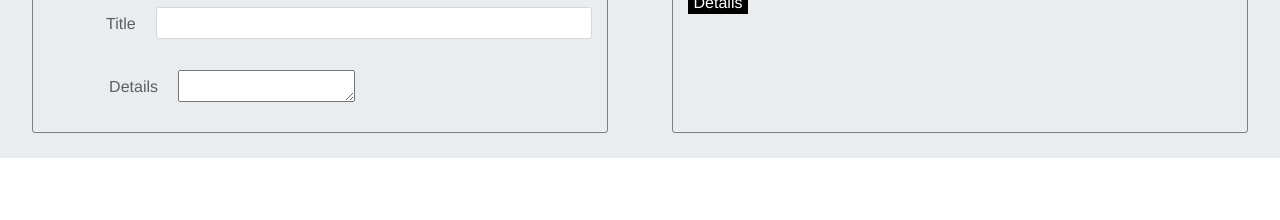
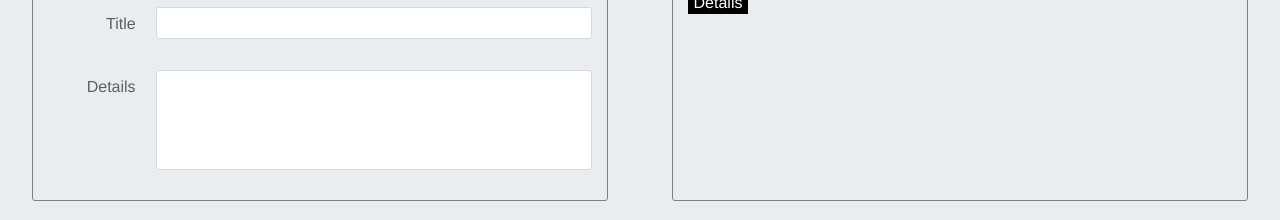
Before and after one commit to chapmancbVCU/cv-application, a React (Create React App) app: page / in a window 1280 px wide. Shown: the part 323-543 px from the top of the page. Built offline with nearby package versions, Linux system fonts and the light colour scheme.

Commit message:
Added styling for details text area and details section in sample output.

```diff
--- a/src/App.css
+++ b/src/App.css
@@ -49,10 +49,15 @@ body {
   width: 150px;
 }
 
+.details {
+  margin-left: 15px;
+}
+
 .details-label {
   width: 60px;
   text-align: center;
 }
+
 .form-row {
   margin-bottom: 40px;
   display: flex;
@@ -67,6 +72,20 @@ body {
   width: 100%;
   padding: 7px;
   font-size: 14px;
+}
+
+.form-row textarea {
+  font-family: "Helvetica", "Arial", sans-serif;
+  font-size: 14px;
+
+  border: 1px solid #D6D9DC;
+  border-radius: 3px;
+
+  width: 100%;
+  min-height: 100px;
+  margin-bottom: 10px;
+  padding: 7px;
+  resize: none;
 }
 
 .form-row label {
@@ -107,6 +126,7 @@ h2 {
   background-color: black;
   color: white;
   margin-top: 15px;
+  margin-bottom: 10px;
   margin-left: 15px;
 }
 
```
